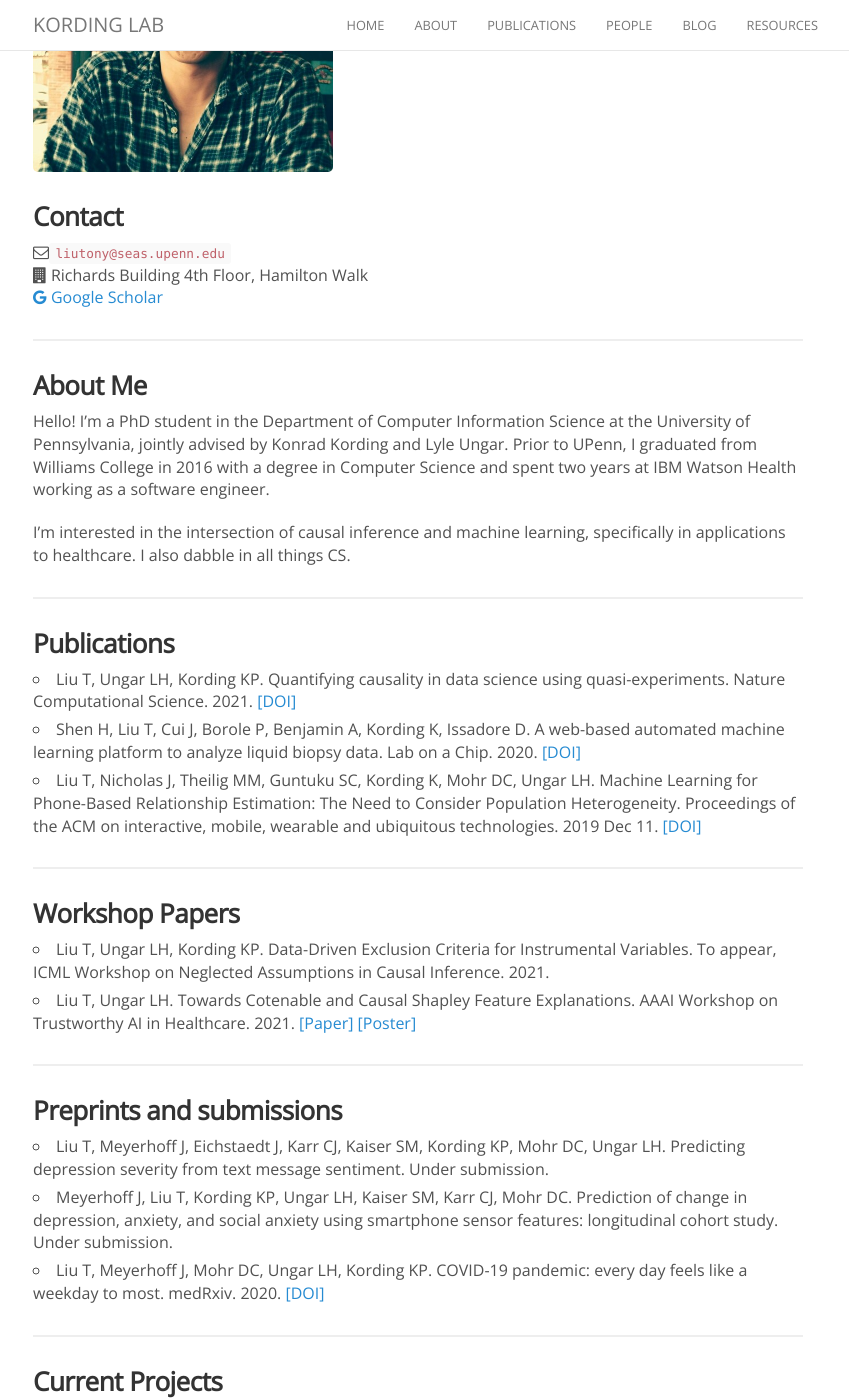
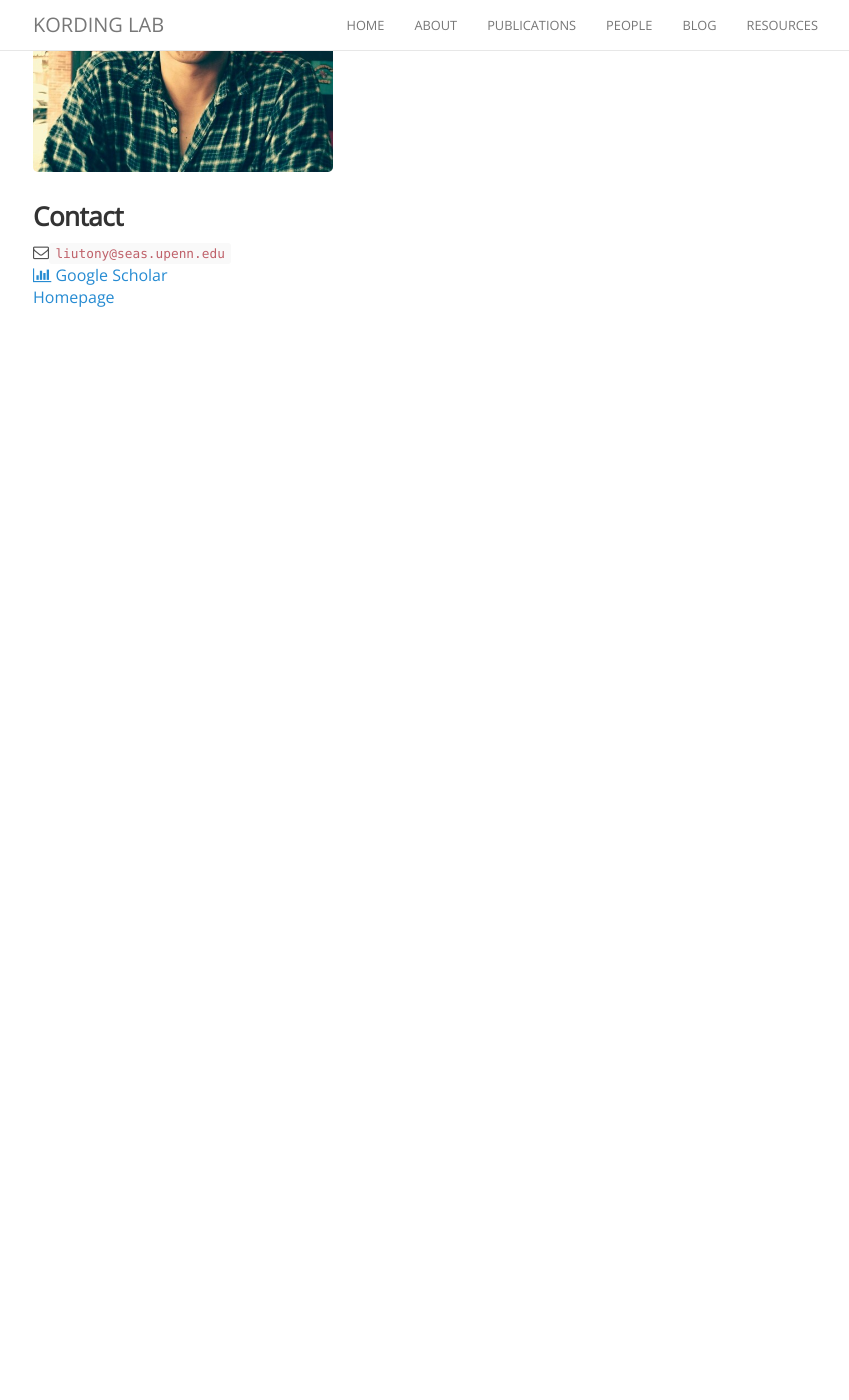
Before and after one commit to KordingLab/KordingLab.github.io, a Jekyll site: the page built from _people/tony_liu.md, in a window 1280 px wide and 1400 px high, scrolled down 270 px. Shown: the whole window, without its empty margins (222-1071 px from the left). Built offline with Jekyll 4.4.1, drawn with Linux system fonts in a browser that asks for light colours; nearby versions of some CDN libraries; comment, search, counter and statistics services are not loaded; after the commit the page ends 900 px from its top, so only the background shows below that; some of the changed text lies outside the part shown.

Commit message:
Update tony_liu.md

```diff
--- a/_people/tony_liu.md
+++ b/_people/tony_liu.md
@@ -11,59 +11,5 @@ joined: 2018
 ### Contact
 
 <i class="fa fa-envelope-o"></i>`liutony@seas.upenn.edu`<br>
-<i class="fa fa-building"></i> Richards Building 4th Floor, Hamilton Walk <br>
-[<i class="fa fa-google"></i> Google Scholar](https://scholar.google.com/citations?user=U0Rzad0AAAAJ&hl=en)
-
-<hr>
-
-### About Me
-
-Hello! I'm a PhD student in the Department of Computer Information Science at the University of Pennsylvania, jointly advised by Konrad Kording and Lyle Ungar. Prior to UPenn, I graduated from Williams College in 2016 with a degree in Computer Science and spent two years at IBM Watson Health working as a software engineer.
-
-I'm interested in the intersection of causal inference and machine learning, specifically in applications to healthcare. I also dabble in all things CS.
-
----
-
-### Publications
-
-- Liu T, Ungar LH, Kording KP. Quantifying causality in data science using quasi-experiments. Nature Computational Science. 2021. [[DOI]](https://doi.org/10.1038/s43588-020-00005-8)
-- Shen H, Liu T, Cui J, Borole P, Benjamin A, Kording K, Issadore D. A web-based automated machine learning platform to analyze liquid biopsy data. Lab on a Chip. 2020. [[DOI]](https://doi.org/10.1039/D0LC00096E)
-- Liu T, Nicholas J, Theilig MM, Guntuku SC, Kording K, Mohr DC, Ungar LH. Machine Learning for Phone-Based Relationship Estimation: The Need to Consider Population Heterogeneity. Proceedings of the ACM on interactive, mobile, wearable and ubiquitous technologies. 2019 Dec 11. [[DOI]](https://doi.org/10.1145/3369820)
-
----
-
-### Workshop Papers
-
-- Liu T, Ungar LH, Kording KP. Data-Driven Exclusion Criteria for Instrumental Variables. To appear, ICML Workshop on Neglected Assumptions in Causal Inference. 2021.
-- Liu T, Ungar LH. Towards Cotenable and Causal Shapley Feature Explanations. AAAI Workshop on Trustworthy AI in Healthcare. 2021. [[Paper]](https://taih20.github.io/papers/25/CameraReady/Medical_Shapley_TAIH_2020_camera_ready.pdf) [[Poster]](https://taih20.github.io/posters/taih_liu_ungar_shapley_poster.pdf)
-
----
-
-### Preprints and submissions
-
-- Liu T,  Meyerhoff J, Eichstaedt J, Karr CJ, Kaiser SM, Kording KP, Mohr DC, Ungar LH. Predicting depression severity from text message sentiment. Under submission.
-- Meyerhoff J, Liu T, Kording KP, Ungar LH, Kaiser SM, Karr CJ, Mohr DC. Prediction of change in depression, anxiety, and social anxiety using smartphone sensor features: longitudinal cohort study. Under submission.
-- Liu T, Meyerhoff J, Mohr DC, Ungar LH, Kording KP. COVID-19 pandemic: every day feels like a weekday to most. medRxiv. 2020. [[DOI]](https://doi.org/10.1101/2020.05.11.20098228)
-
----
-
-### Current Projects
-
-- Automatic regression discontinuity design discovery
-- Optimal exclusion criteria for observational studies
-- Cotenability and causality in SHAP values [[PDF]](https://tliu526.github.io/files/group_shap_report.pdf)
-- Overfitting detection using unlabelled data [[PDF]](https://tliu526.github.io/files/unlabelled_overfitting_notes.pdf)
-
----
-
-### Posters and Presentations
-
-- Liu T, Lawlor P, Ungar LH, Kording KP. Evaluating clinical guidelines using regression discontinuity design. AMIA 2020 Annual Symposium. [[PDF]](https://tliu526.github.io/files/upenn_diabetes_rdd_poster.pdf)
-
----
-
-### Teaching
-
-- Instructor for [CIS 192: Python Programming Fall 2020](https://www.cis.upenn.edu/~cis192/tliu/)
-- Co-content creator of [NMA causality tutorials](https://github.com/NeuromatchAcademy/course-content/tree/master/tutorials#w3d3---network-causality) with Ari Benjamin and Konrad Kording, [Neuromatch Academy 2020](https://www.neuromatchacademy.org/)
-- Lead TA for [CIS 520: Machine Learning Fall 2019](https://alliance.seas.upenn.edu/~cis520/dynamic/2019/wiki/)
+[<i class="fa fa-bar-chart"></i> Google Scholar](https://scholar.google.com/citations?user=U0Rzad0AAAAJ&hl=en) <br>
+[Homepage](https://tliu526.github.io)
```
